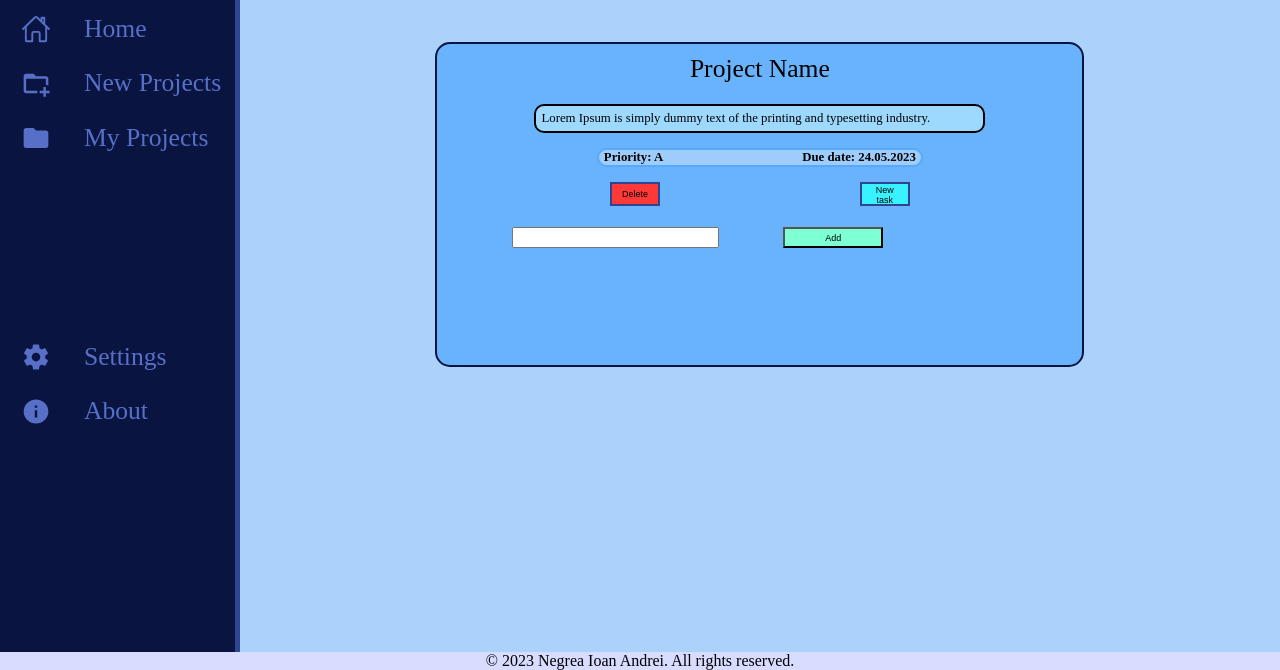
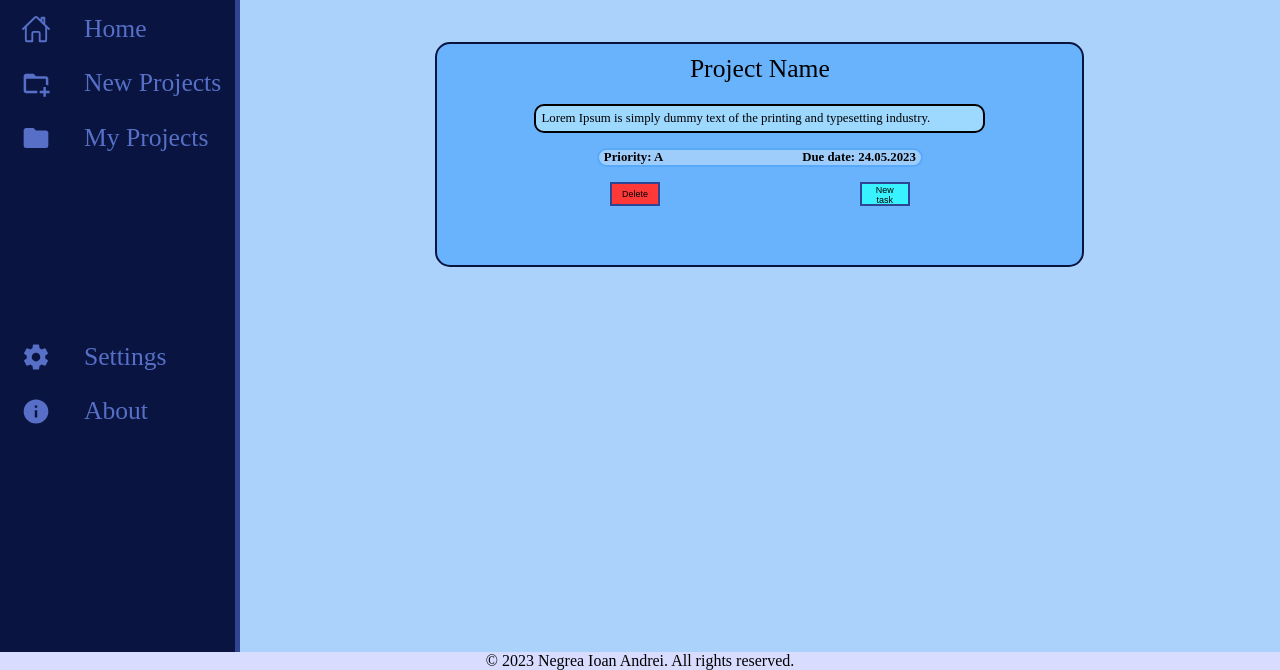
Before and after one commit to Negrea-Andrei/TODO, a website: page dist/index.html in a window 1280 px wide. Shown: the part 130-800 px from the top of the page. Drawn offline with Linux system fonts and the light colour scheme.

Commit message:
style the projects card when there are no tasks

```diff
--- a/src/stylesheet.css
+++ b/src/stylesheet.css
@@ -152,11 +152,12 @@ p {
     align-items: center;
 }
 
+
 .project_card {
     width: clamp(170px, 60%, 60%);
     border-radius: 15px;
     border: 2px solid #091540;
-    height: 300px;
+    height: 200px;/*300px*/
     background-color: #69b2fc;
     margin-top: 25px;
     margin-bottom: 25px;
@@ -164,7 +165,7 @@ p {
     flex-direction: column;
     align-items: center;
     padding: 1% 1% 1% 1%;
-    overflow-y: scroll;
+    overflow-y: none; /*scroll*/
 }
 
 .project_card_header {
@@ -239,7 +240,7 @@ p {
     margin-top: 15px;
     width: 80%;
     height: clamp(8%, 45px, 50px);
-    display: flex;
+    display: none;
     flex-direction: row;
     justify-content: space-evenly;
 }
```
